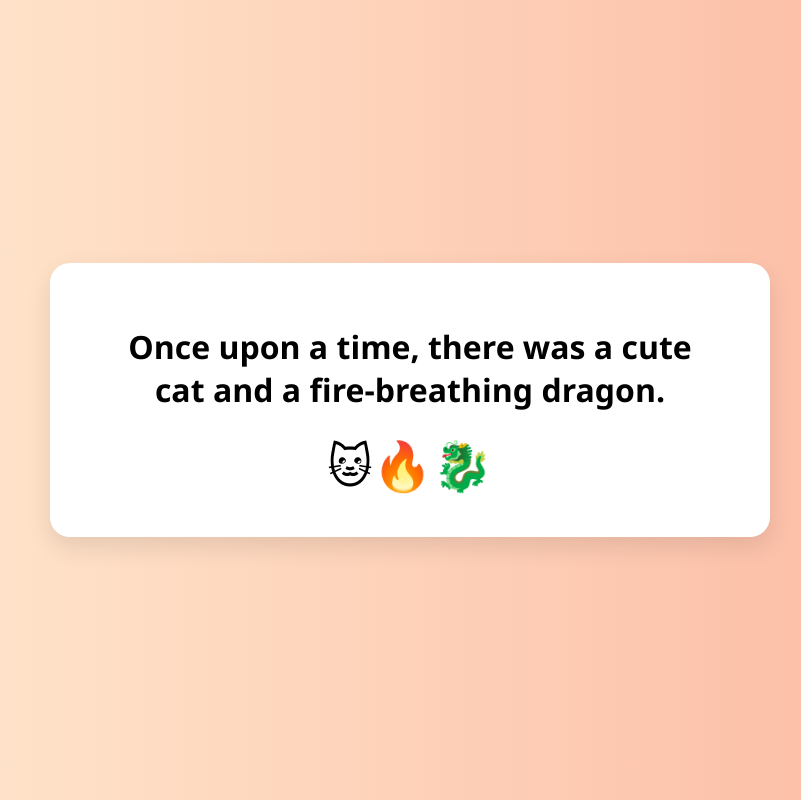
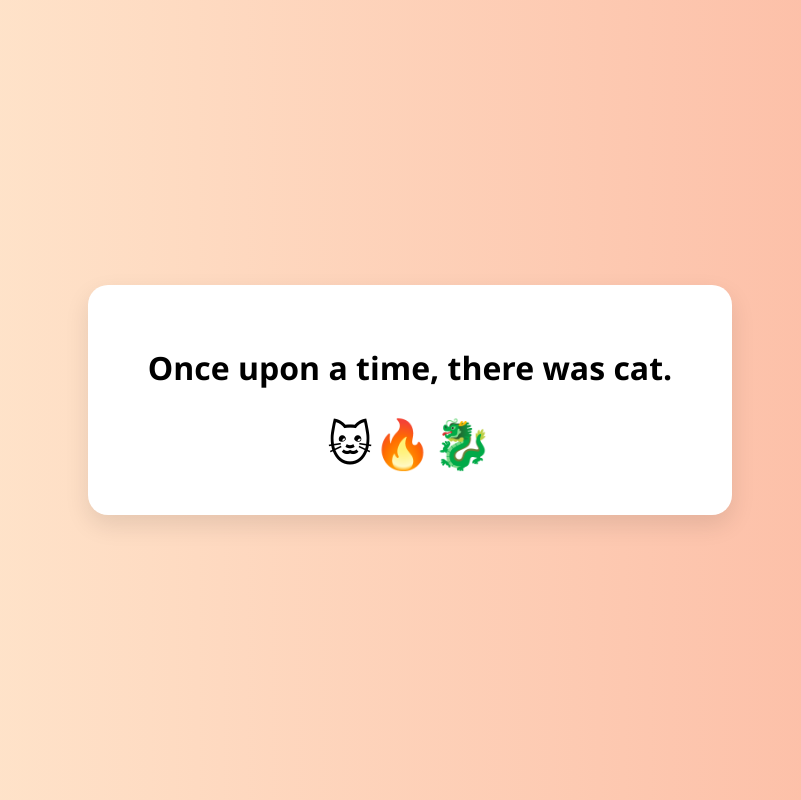
Before and after one commit to induwarauthsara/git-conflit-example, a plain HTML site: page index.html in a window 1280 px wide. Shown: the whole page, without its empty margins (230-1031 px from the left). Drawn offline with Linux system fonts and the light colour scheme.

Commit message:
cat version

```diff
--- a/index.html
+++ b/index.html
@@ -36,7 +36,7 @@
 
 <body>
     <div class="card">
-        <h1>Once upon a time, there was a cute cat and a fire-breathing dragon.</h1>
+        <h1>Once upon a time, there was cat.</h1>
         <div class="cat-emoji">🐱🔥🐉</div>
     </div>
 </body>
```
